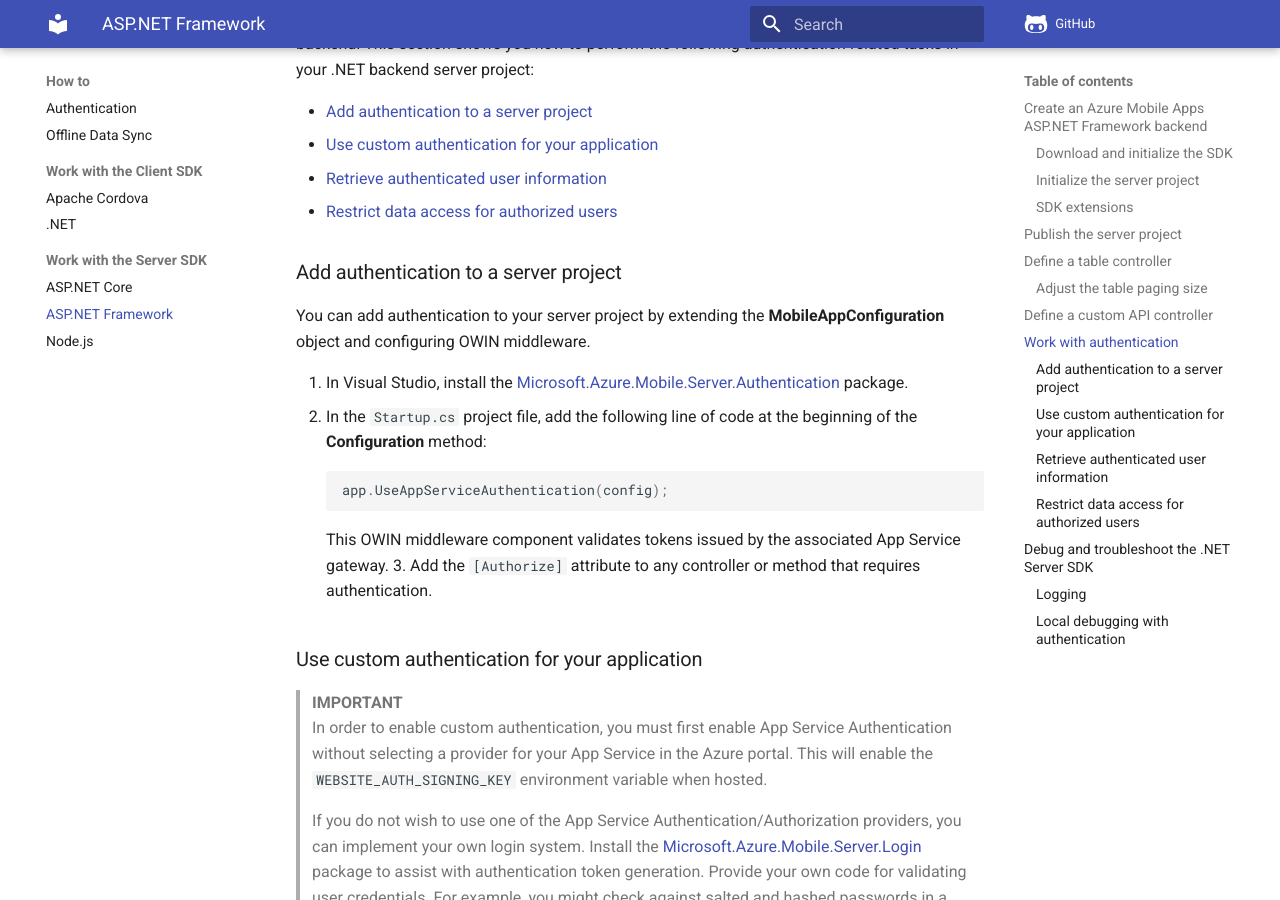
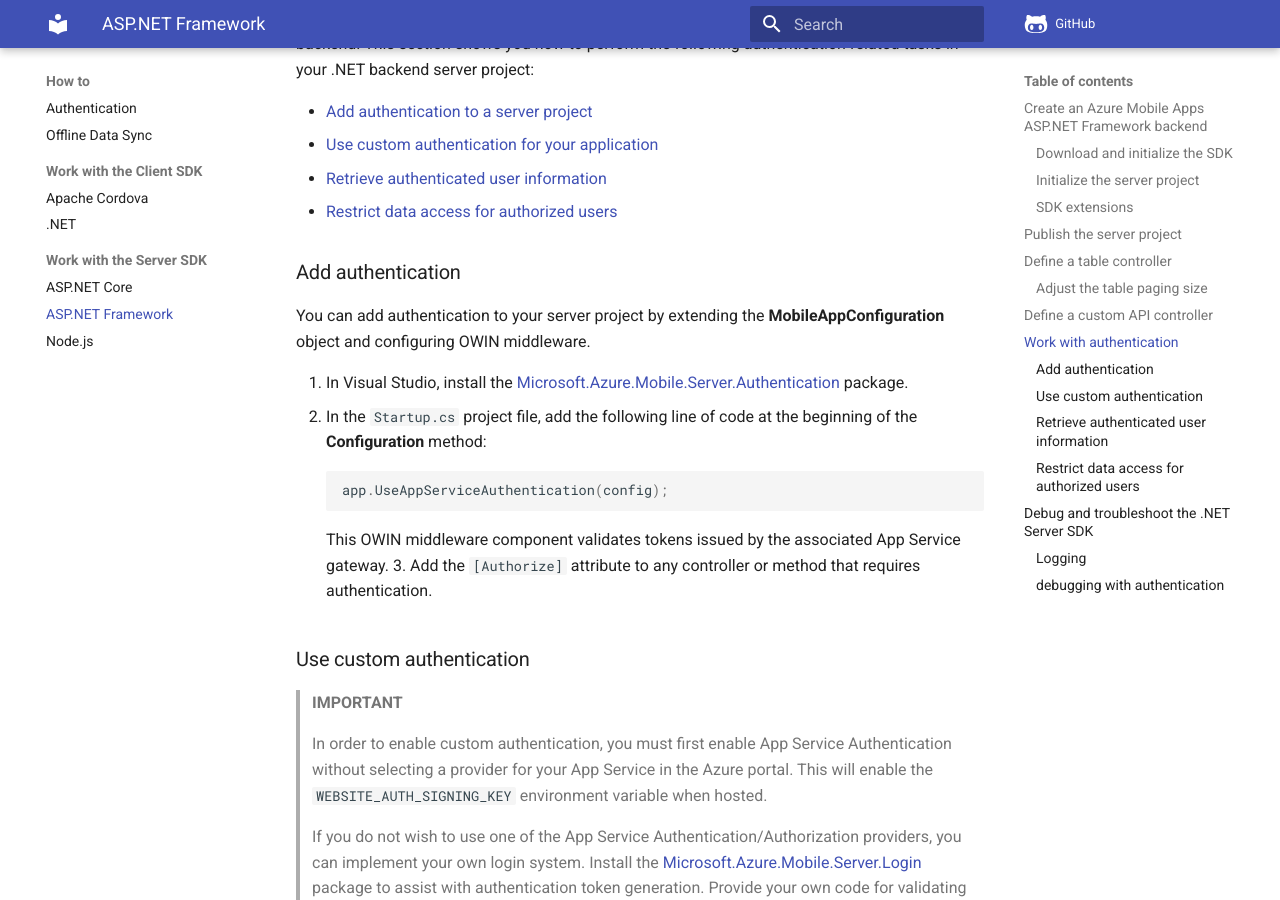
Before and after one commit to Azure/azure-mobile-apps, an MkDocs documentation site: the page built from docs/howto/server/dotnet-framework.md, in a window 1280 px wide and 900 px high, scrolled down 6878 px. Built offline with MkDocs 1.6.1 and Material for MkDocs 9.7.7, drawn with Linux system fonts in a browser that asks for light colours; comment, search, counter and statistics services are not loaded; some of the changed text lies outside the part shown.

Commit message:
markdownlint corrections

````diff
--- a/docs/howto/server/dotnet-framework.md
+++ b/docs/howto/server/dotnet-framework.md
@@ -254,12 +254,12 @@
 
 Azure Mobile Apps uses App Service Authentication / Authorization to secure your mobile backend.  This section shows you how to perform the following authentication-related tasks in your .NET backend server project:
 
-* [Add authentication to a server project](#add-auth)
-* [Use custom authentication for your application](#custom-auth)
-* [Retrieve authenticated user information](#user-info)
-* [Restrict data access for authorized users](#authorize)
+* [Add authentication to a server project](#add-authentication)
+* [Use custom authentication for your application](#use-custom-authentication)
+* [Retrieve authenticated user information](#retrieve-authenticated-user-information)
+* [Restrict data access for authorized users](#restrict-data-access-for-authorized-users)
 
-### <a name="add-auth"></a>Add authentication to a server project
+### Add authentication
 
 You can add authentication to your server project by extending the **MobileAppConfiguration** object and configuring OWIN middleware.
 
@@ -273,9 +273,10 @@
     This OWIN middleware component validates tokens issued by the associated App Service gateway.
 3. Add the `[Authorize]` attribute to any controller or method that requires authentication.
 
-### <a name="custom-auth"></a>Use custom authentication for your application
+### Use custom authentication
 
-> **IMPORTANT**<br/>
+> **IMPORTANT**
+>
 > In order to enable custom authentication, you must first enable App Service Authentication without selecting a provider for your App Service in the Azure portal. This will enable the `WEBSITE_AUTH_SIGNING_KEY` environment variable when hosted.
 >
 > If you do not wish to use one of the App Service Authentication/Authorization providers, you can implement your own login system. Install the [Microsoft.Azure.Mobile.Server.Login] package to assist with authentication token generation.  Provide your own code for validating user credentials. For example, you might check against salted and hashed passwords in a database. In the example below, the `isValidAssertion()` method (defined elsewhere) is responsible for these checks.
@@ -318,7 +319,7 @@
 }
 ```
 
-The `AppServiceLoginHandler.CreateToken()` method includes an *audience* and an *issuer* parameter. Both of these parameters are set to the URL of your application root, using the HTTPS scheme. Similarly you should set *secretKey* to be the value of your application's signing key. Do not distribute the signing key in a client as it can be used to mint keys and impersonate users. You can obtain the signing key while hosted in App Service by referencing the `WEBSITE_AUTH_SIGNING_KEY` environment variable. If needed in a local debugging context, follow the instructions in the [Local debugging with authentication](#local-debug) section to retrieve the key and store it as an application setting.
+The `AppServiceLoginHandler.CreateToken()` method includes an *audience* and an *issuer* parameter. Both of these parameters are set to the URL of your application root, using the HTTPS scheme. Similarly you should set *secretKey* to be the value of your application's signing key. Do not distribute the signing key in a client as it can be used to mint keys and impersonate users. You can obtain the signing key while hosted in App Service by referencing the `WEBSITE_AUTH_SIGNING_KEY` environment variable. If needed in a local debugging context, follow the instructions in the [Local debugging with authentication](#local-debugging-with-authentication) section to retrieve the key and store it as an application setting.
 
 The issued token may also include other claims and an expiry date.  Minimally, the issued token must include a subject (**sub**) claim.
 
@@ -331,7 +332,7 @@
 > [!TIP]
 > Using the `loginAsync()` approach ensures that the authentication token is attached to every subsequent call to the service.
 
-### <a name="user-info"></a>Retrieve authenticated user information
+### Retrieve authenticated user information
 
 When a user is authenticated by App Service, you can access the assigned user ID and other information in your .NET backend code. The user information can be used for making authorization decisions in the backend. The following code obtains the user ID associated with a request:
 
@@ -371,7 +372,7 @@
 
 Add a using statement for `System.Security.Principal` to provide the **GetAppServiceIdentityAsync** extension method.
 
-### <a name="authorize"></a>Restrict data access for authorized users
+### Restrict data access for authorized users
 
 In the previous section, we showed how to retrieve the user ID of an authenticated user. You can restrict access to data and other resources based on this value. For example, adding a userId column to tables and filtering the query results by the user ID is a simple way to limit returned data only to authorized users. The following code returns data rows only when the SID matches the value in the UserId column on the TodoItem table:
 
@@ -417,7 +418,7 @@
 1. Republish your server project, and access the Azure Mobile Apps backend to execute the code path with the logging.
 1. Download and evaluate the logs, as described in [Access log files](https://docs.microsoft.com/azure/app-service/troubleshoot-dotnet-visual-studio#webserverlogs).
 
-### <a name="local-debug"></a>Local debugging with authentication
+### debugging with authentication
 
 You can run your application locally to test changes before publishing them to the cloud. For most Azure Mobile Apps backends, press *F5* while in Visual Studio. However, there are some additional considerations when using authentication.
 
````
Also changed, not shown: 1 other file.
